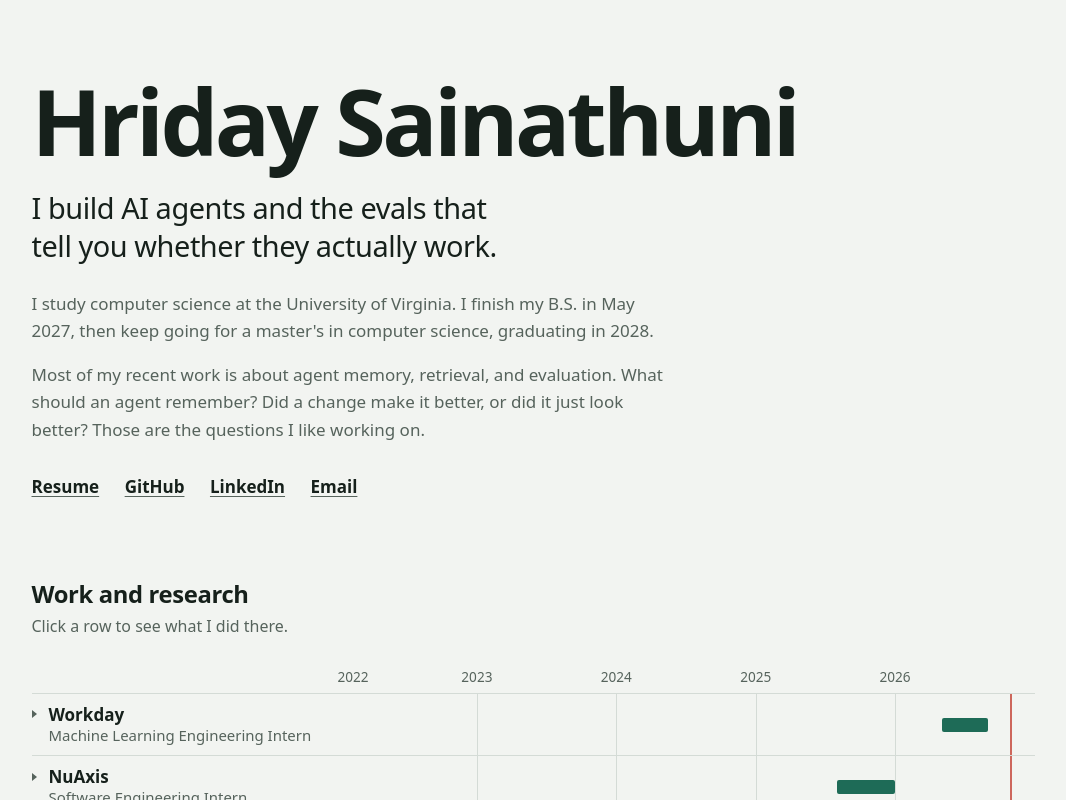
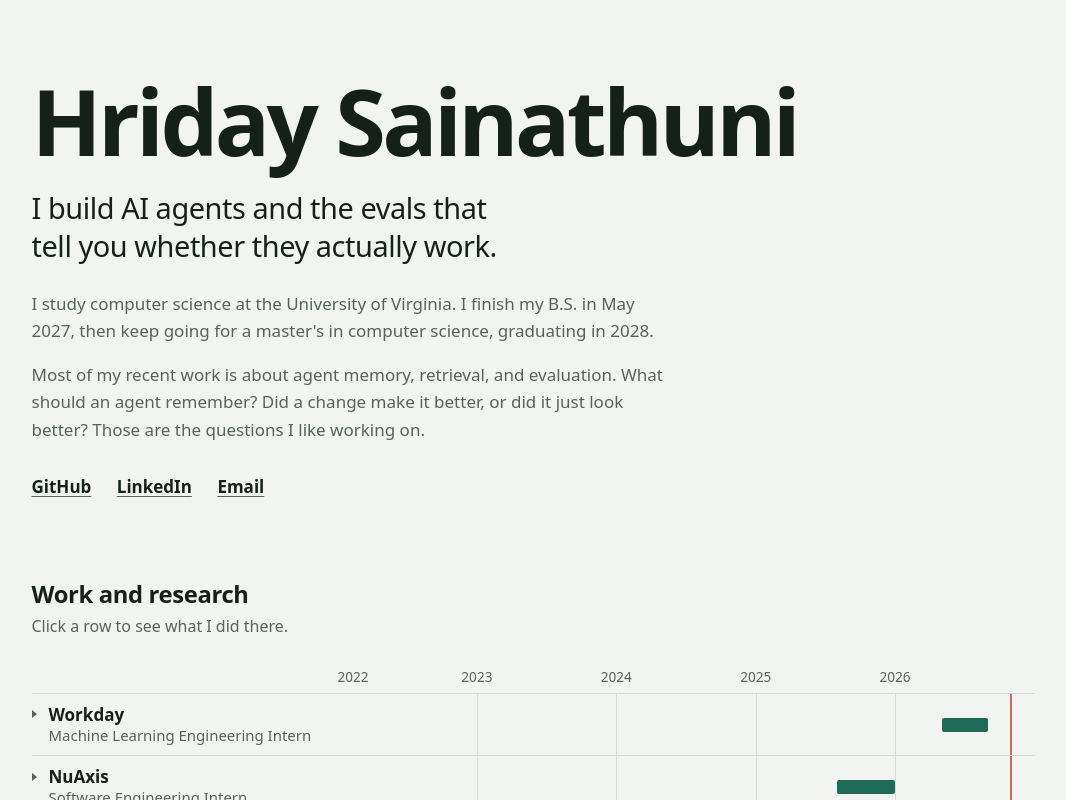
Before and after one commit to HridaySainathuni/HridaySainathuni.github.io, a Next.js app: page / in a window 1280 px wide. Shown: the top 800 px of the page, without its empty margins (107-1173 px from the left). Built offline with nearby package versions, Linux system fonts and the light colour scheme.

Commit message:
Remove Insurity, add GMU research, remove resume

```diff
--- a/app/page.tsx
+++ b/app/page.tsx
@@ -16,7 +16,6 @@ export default function Home() {
           </p>
         ))}
         <nav className="hero-links" aria-label="Contact and profiles">
-          <a href={links.resume}>Resume</a>
           <a href={links.github} target="_blank" rel="noreferrer">GitHub</a>
           {links.linkedin && (
             <a href={links.linkedin} target="_blank" rel="noreferrer">LinkedIn</a>
```
